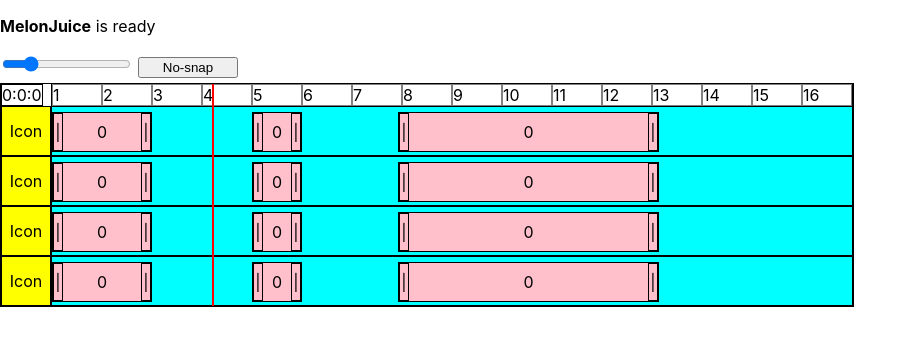
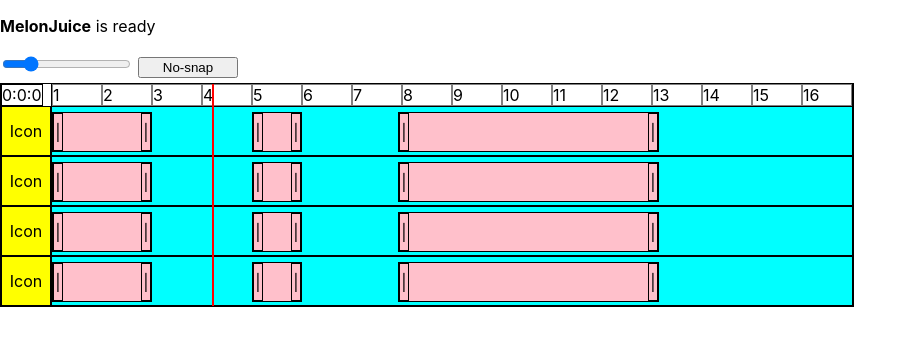
Before and after one commit to purewack/melonJuice-web, a React (Create React App) app: page / in a window 1280 px wide. Shown: the top 346 px of the page, without its empty margins (0-917 px from the left). Built offline with nearby package versions, Linux system fonts and the light colour scheme.

Commit message:
relative time values pre setRegion

```diff
--- a/src/components/AudioRegion.js
+++ b/src/components/AudioRegion.js
@@ -32,7 +32,6 @@ const AudioRegion = ({region, setRegion, bar, shouldSnap, mousePos})=>{
     let delta = snapCalc(mousePos - pe.cx)
     let ne = snapCalc(mousePos - 50)
 
-    console.log({delta})
 
     switch (drag) {
       case 'EndHandle':
@@ -62,10 +61,11 @@ const AudioRegion = ({region, setRegion, bar, shouldSnap, mousePos})=>{
   const mouseUp = (e)=>{
     if(e)
     e.preventDefault()
+    if(!drag) return
     setDrag(null)
     let s = 1 + bStart/bar;
     let d = 1 + bDuration/bar;
-    let o = 1 + bOffset/bar;
+    let o = bOffset/bar;
     console.log({s,d,o})
     //setRegion()
   }
@@ -79,7 +79,7 @@ const AudioRegion = ({region, setRegion, bar, shouldSnap, mousePos})=>{
     onMouseUp={mouseUp}
     >
     <span className='StartHandle' style={pointerEvents}>|</span>
-    <span> {bOffset} </span>
+    <span> </span>
     <span className='EndHandle' style={pointerEvents}>|</span>
   </div>)
 }
```
